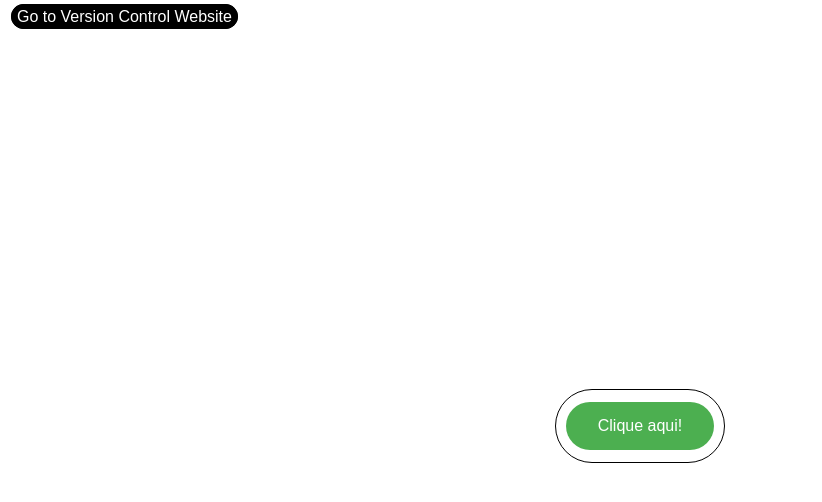
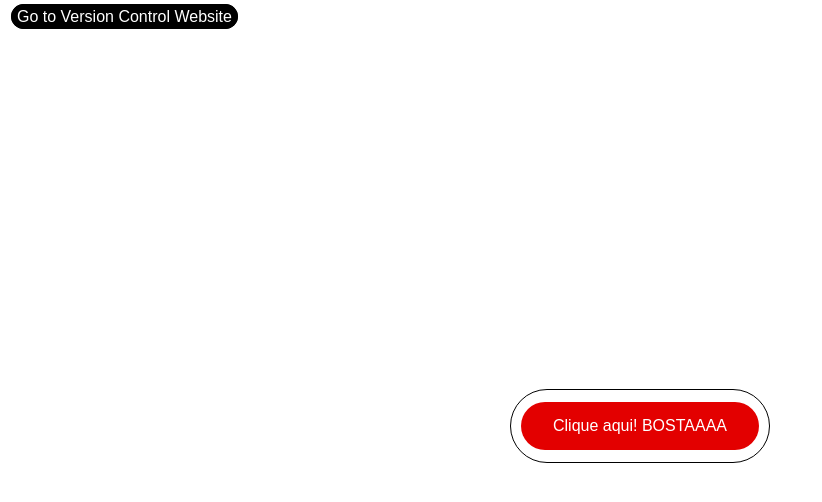
Before and after one commit to icarow1030/Aula-de-GitHub, a plain HTML site: page index.html in a window 1280 px wide. Shown: the whole page, without its empty margins (0-822 px from the left). Drawn offline with Linux system fonts and the light colour scheme.

Commit message:
commit para dps voltar

```diff
--- a/index.html
+++ b/index.html
@@ -13,7 +13,7 @@
     <div class="Button-div-div">
         <div class="Button-div">
             <button class="button">
-                <a href="version.html" class="button-text">Clique aqui!</a>
+                <a href="version.html" class="button-text">Clique aqui! BOSTAAAA</a>
             </button>
         </div>
     </div>
--- a/style.css
+++ b/style.css
@@ -30,7 +30,7 @@
 
 .button {
     border: none;
-    background-color: #4CAF50; /* Green */
+    background-color: #e30000; /* Green */
     color: white;
     padding: 15px 32px;
     text-align: center;
```
